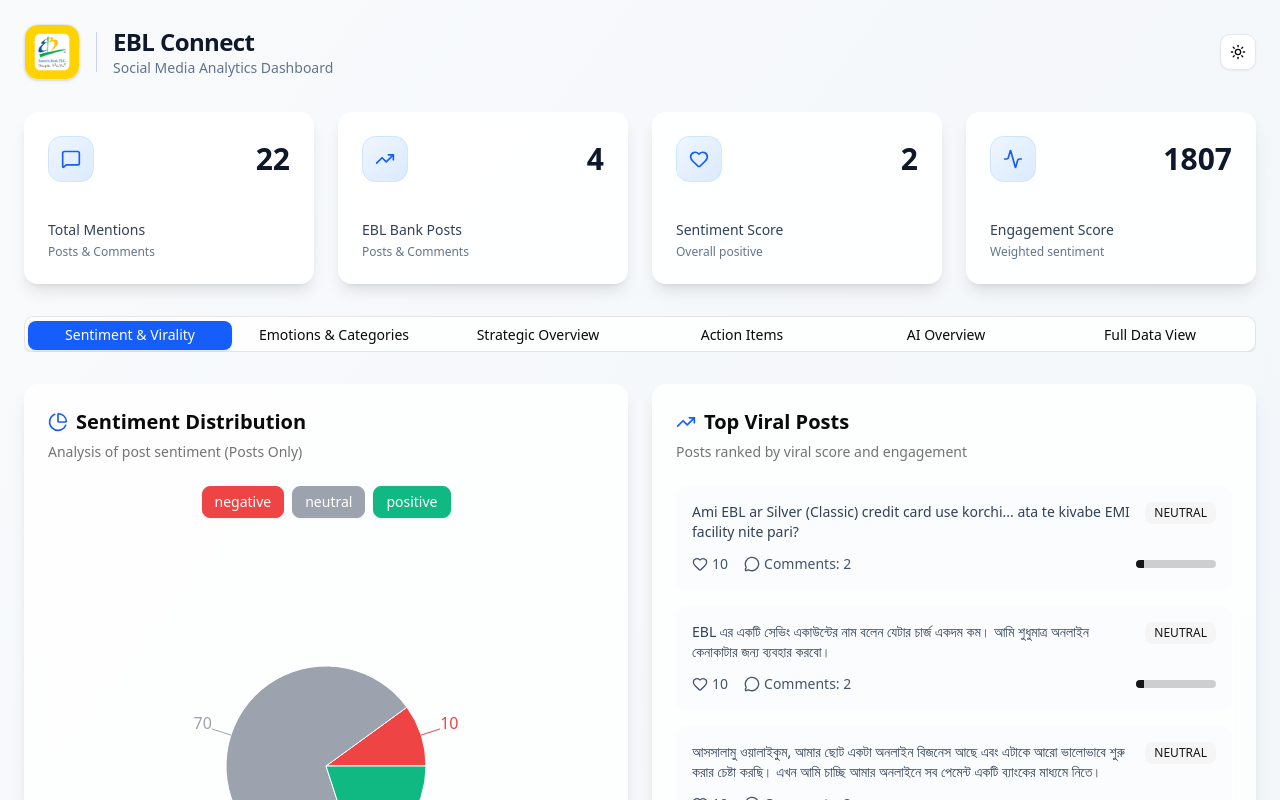
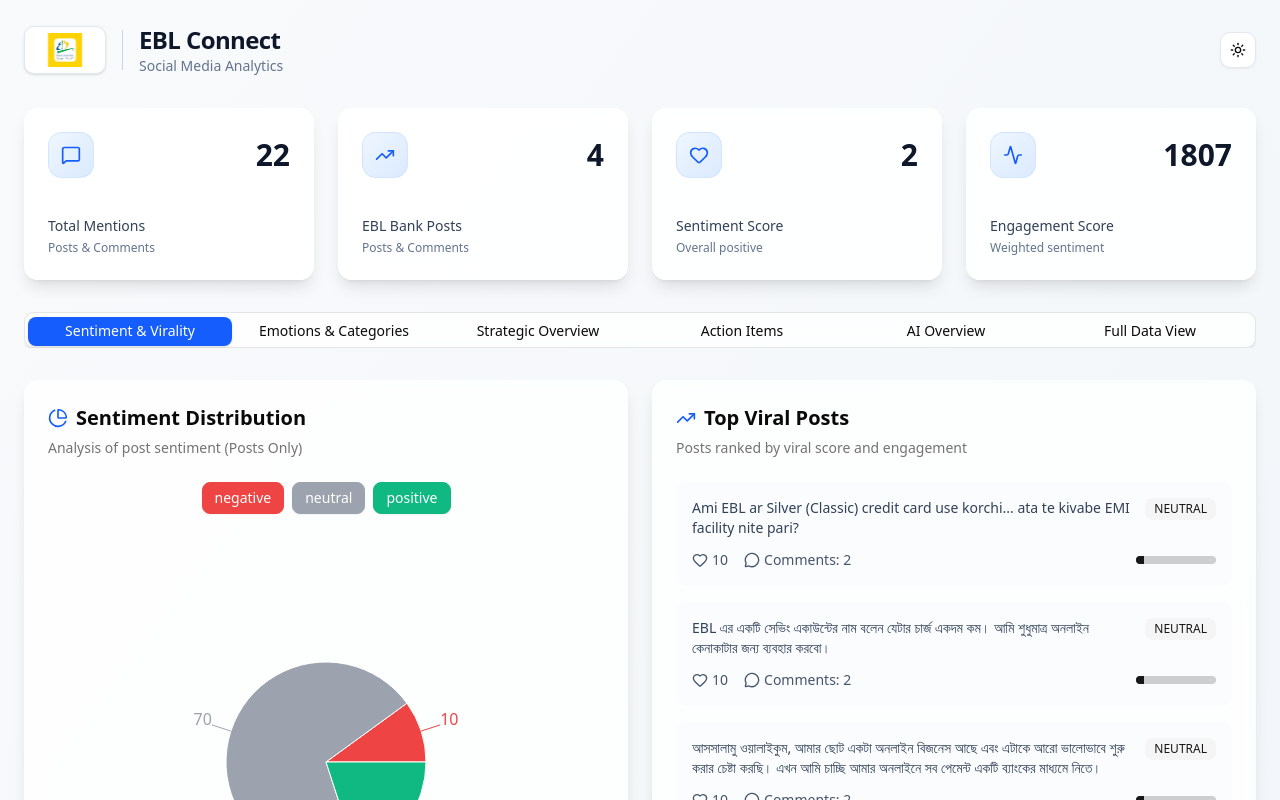
Before and after one commit to anik107/EBL-Connect, a Next.js app: page / in a window 1280 px wide. Shown: the top 800 px of the page. Built offline with nearby package versions, Linux system fonts and the light colour scheme.

Commit message:
refactor: update Header component layout and image properties; adjust title text

```diff
--- a/components/common/Header.jsx
+++ b/components/common/Header.jsx
@@ -9,14 +9,15 @@
     <div className="flex flex-col sm:flex-row items-start sm:items-center justify-between gap-4">
       <div className="flex items-center gap-4">
         {/* EBL Logo */}
-        <div className="h-12 w-12 sm:h-14 sm:w-14 rounded-xl overflow-hidden border border-slate-200 dark:border-slate-700 shadow-sm flex-shrink-0 bg-white">
+        <div className="h-10 sm:h-12 w-auto flex-shrink-0 bg-white rounded-lg overflow-hidden border border-slate-200 dark:border-slate-700 shadow-sm p-1.5">
           <Image
             src="/ebl-logo.jpg"
             alt="EBL Logo"
-            width={56}
-            height={56}
-            className="h-full w-full object-cover"
+            width={600}
+            height={300}
+            className="h-full w-auto object-contain"
             priority
+            unoptimized
           />
         </div>
         {/* Divider */}
@@ -27,7 +28,7 @@
             EBL Connect
           </h1>
           <p className="text-xs sm:text-sm font-medium text-slate-500 dark:text-slate-400">
-            Social Media Analytics Dashboard
+            Social Media Analytics
           </p>
         </div>
       </div>
```
